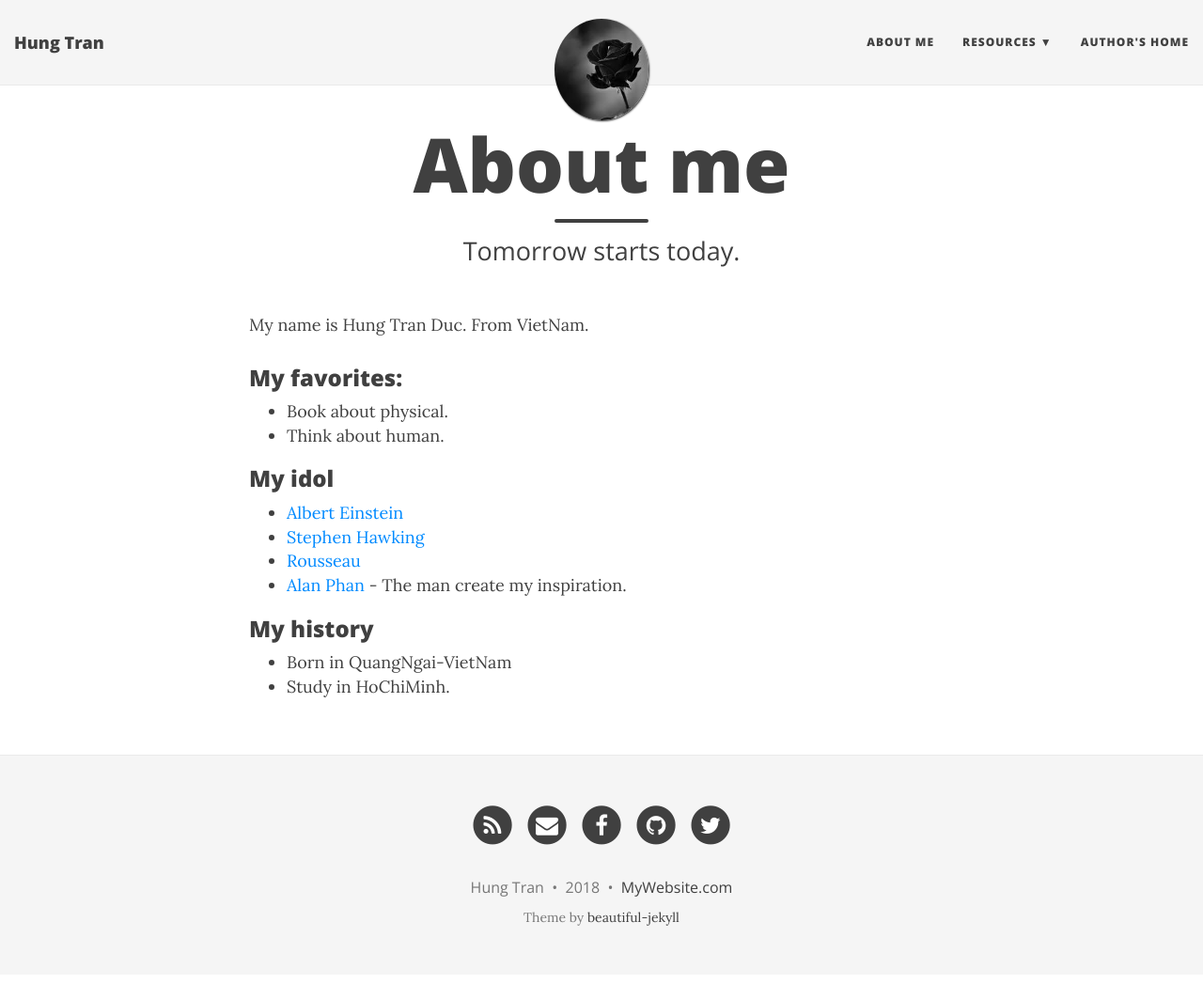
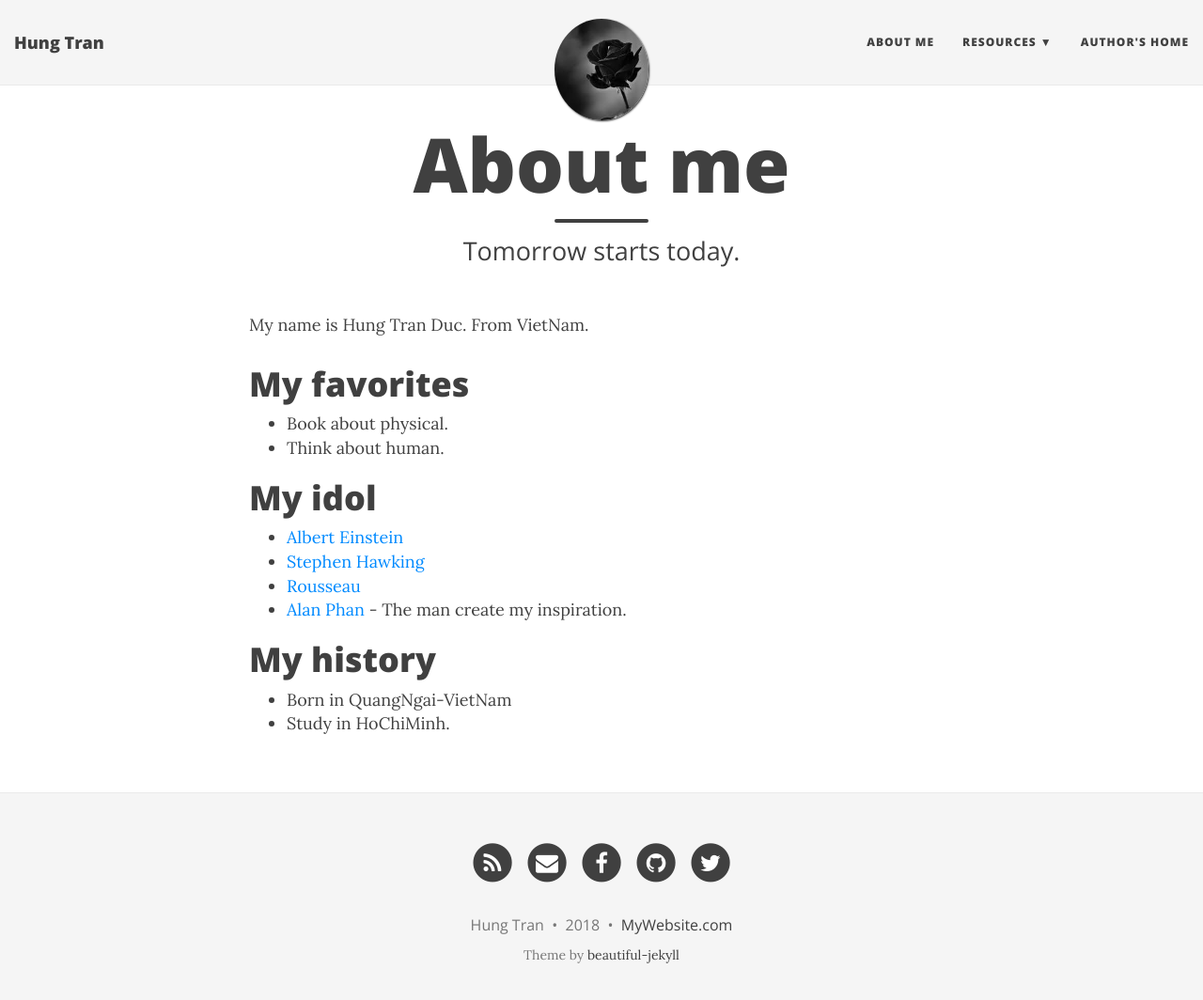
Before and after one commit to hungtranqn/hungtranqn.github.io, a Jekyll site: the page built from aboutme.md, in a window 1280 px wide and 1077 px high. Shown: the top 1064 px of the window at 94% size. Built offline with Jekyll 4.4.1, drawn with Linux system fonts in a browser that asks for light colours; nearby versions of some CDN libraries.

```diff
--- a/aboutme.md
+++ b/aboutme.md
@@ -6,17 +6,19 @@ subtitle: Tomorrow starts today.
 
 My name is Hung Tran Duc. From VietNam.
 
-### My favorites:
+# My favorites
 
 - Book about physical.
 - Think about human.
 
-### My idol
+# My idol
+
 - [Albert Einstein](https://en.wikipedia.org/wiki/Albert_Einstein)
 - [Stephen Hawking](https://en.wikipedia.org/wiki/Stephen_Hawking)
 - [Rousseau](https://en.wikipedia.org/wiki/Jean-Jacques_Rousseau)
 - [Alan Phan](https://vi.wikipedia.org/wiki/Alan_Phan) - The man create my inspiration.
 
-### My history
+# My history
+
 - Born in QuangNgai-VietNam
 - Study in HoChiMinh.
```
